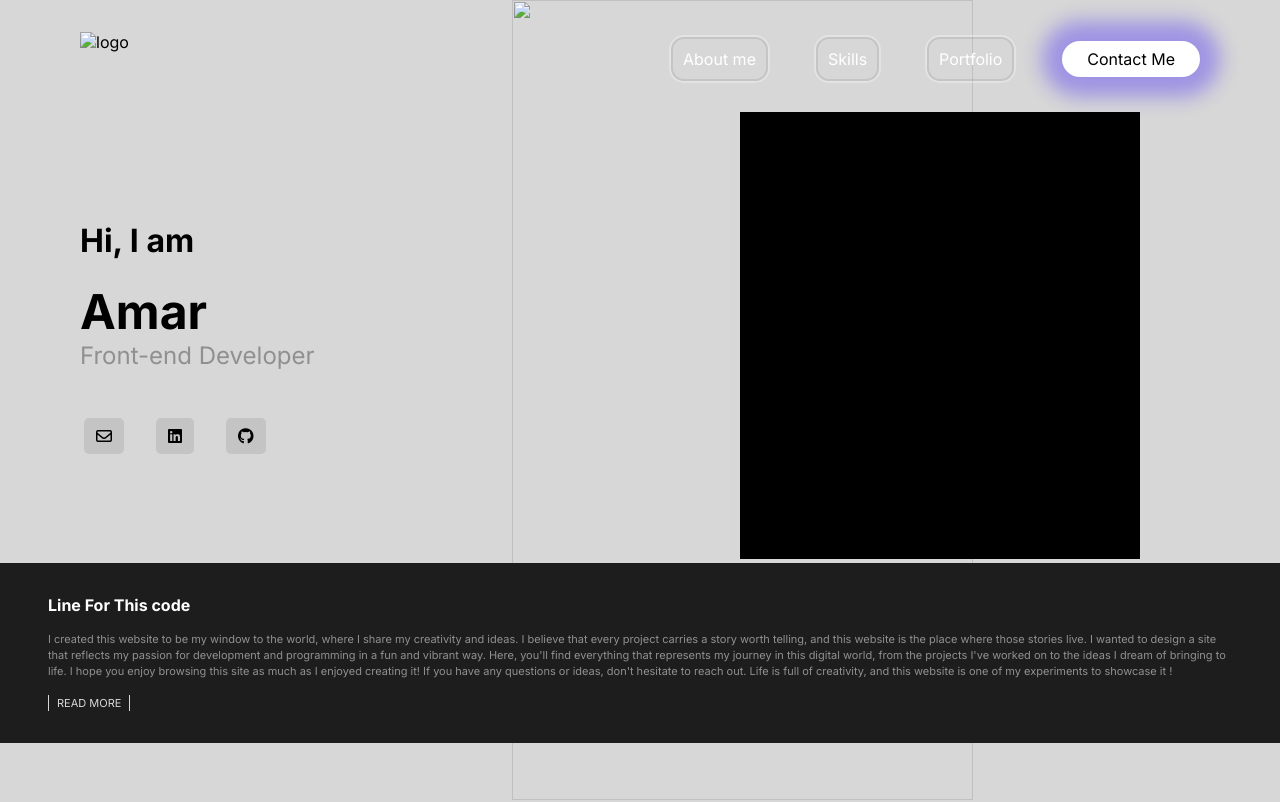
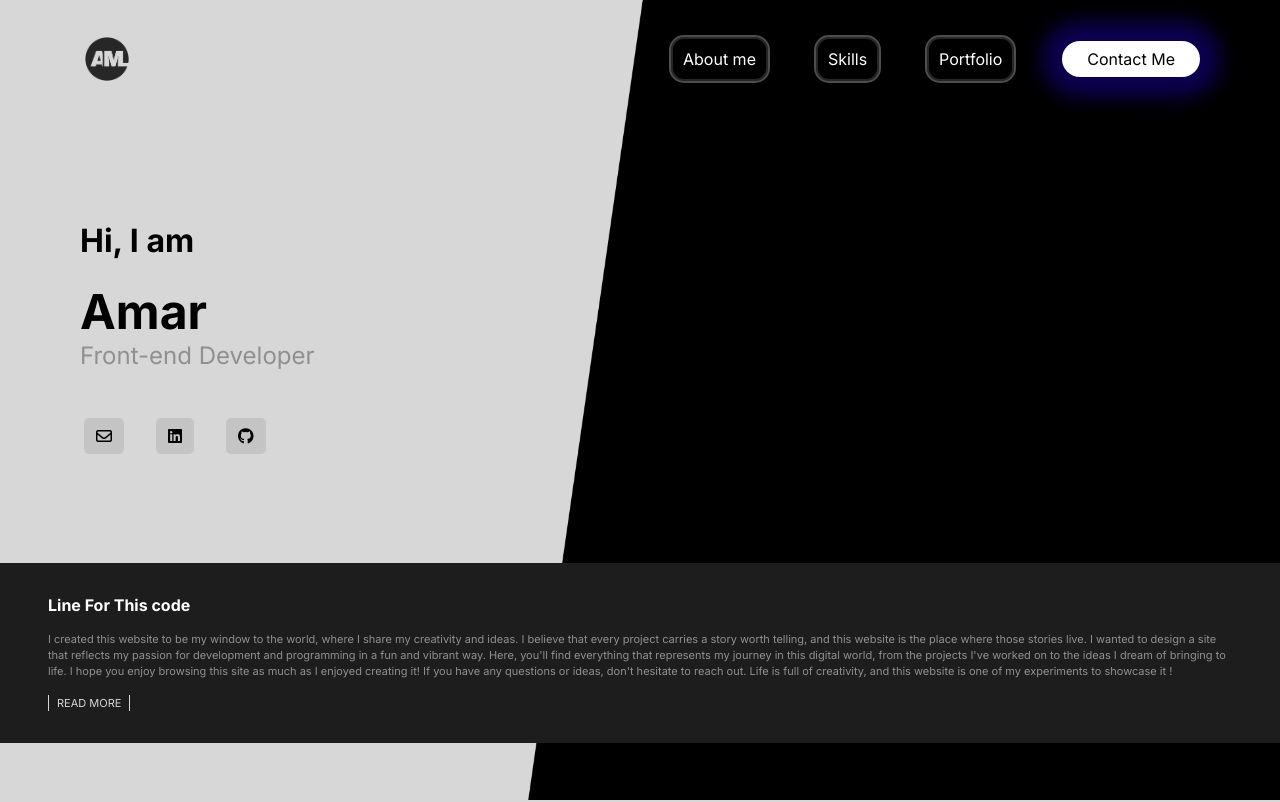
Before and after one commit to Amar-afr/my-wepsite, a plain HTML site: page index.html in a window 1280 px wide. Shown: the top 802 px of the page. Drawn offline with Linux system fonts and the light colour scheme; files whose address does not match are found by name.

Commit message:
index.html

```diff
--- a/index.html
+++ b/index.html
@@ -23,8 +23,8 @@
         </div>
       <nav class="container navbar">
 
-        <img src="./images//logo.png" alt="logo" class="logo">
-        <img src="./images//logo 2.png" alt="logo" class="mobile-logo">
+        <img src="logo.png" alt="logo" class="logo">
+        <img src="logo 2.png" alt="logo" class="mobile-logo">
         <ul class="nav-links"  data-visible="false">
             <li><a href="#About">About me</a></li>
             <li><a href="#Skills">Skills</a></li>
@@ -36,7 +36,7 @@
     <main>
         <section class="hero ">
             <div class="bg-img">
-                <img src="./images/bg.png" alt="">
+                <img src="bg.png" alt="">
             </div>
             <div class="hero-top container">
 
```
